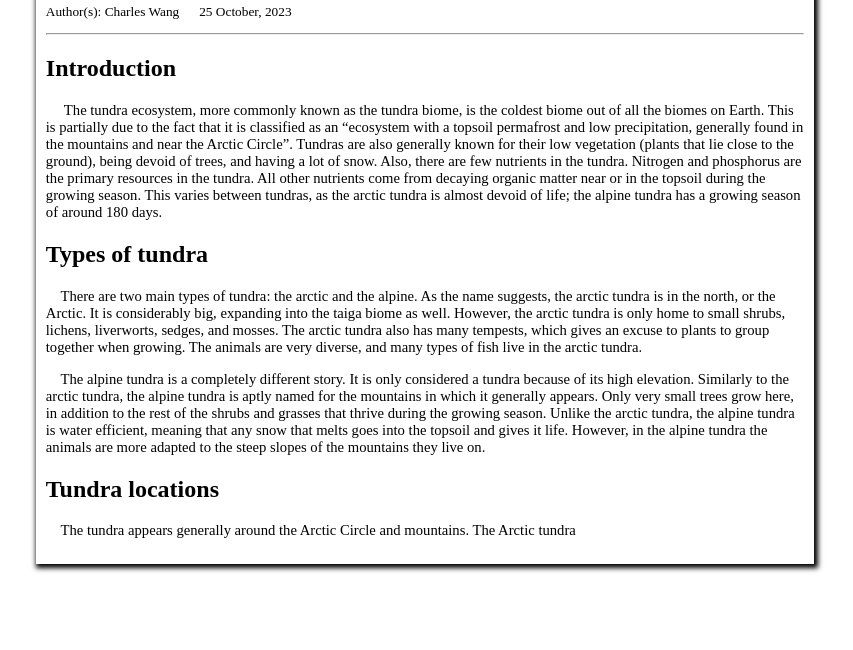
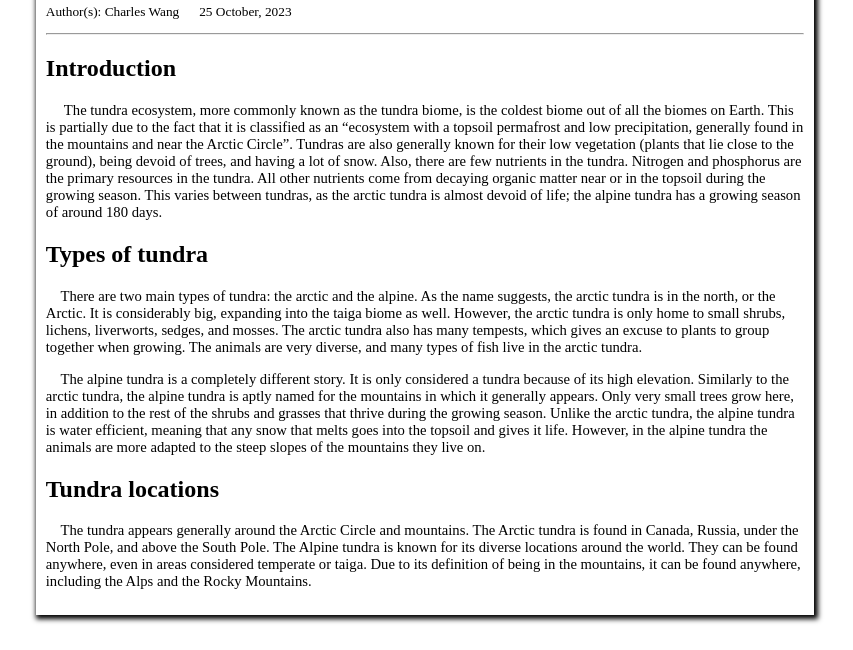
Before and after one commit to omega-beta/info-dev, a plain HTML site: page index.html in a window 1280 px wide. Shown: the part 150-800 px from the top of the page, without its empty margins (225-1078 px from the left). Drawn offline with Linux system fonts and the light colour scheme.

Commit message:
Update index.html

```diff
--- a/index.html
+++ b/index.html
@@ -35,7 +35,7 @@
       <p>&emsp;There are two main types of tundra: the arctic and the alpine. As the name suggests, the arctic tundra is in the north, or the Arctic. It is considerably big, expanding into the taiga biome as well. However, the arctic tundra is only home to small shrubs, lichens, liverworts, sedges, and mosses. The arctic tundra also has many tempests, which gives an excuse to plants to group together when growing. The animals are very diverse, and many types of fish live in the arctic tundra.</p>
       <p>&emsp;The alpine tundra is a completely different story. It is only considered a tundra because of its high elevation. Similarly to the arctic tundra, the alpine tundra is aptly named for the mountains in which it generally appears. Only very small trees grow here, in addition to the rest of the shrubs and grasses that thrive during the growing season. Unlike the arctic tundra, the alpine tundra is water efficient, meaning that any snow that melts goes into the topsoil and gives it life. However, in the alpine tundra the animals are more adapted to the steep slopes of the mountains they live on.</p>
       <h2>Tundra locations</h2>
-      <p>&emsp;The tundra appears generally around the Arctic Circle and mountains. The Arctic tundra</p>
+      <p>&emsp;The tundra appears generally around the Arctic Circle and mountains. The Arctic tundra is found in Canada, Russia, under the North Pole, and above the South Pole. The Alpine tundra is known for its diverse locations around the world. They can be found anywhere, even in areas considered temperate or taiga. Due to its definition of being in the mountains, it can be found anywhere, including the Alps and the Rocky Mountains.</p>
     </div>
   </body>
 </html>
```
